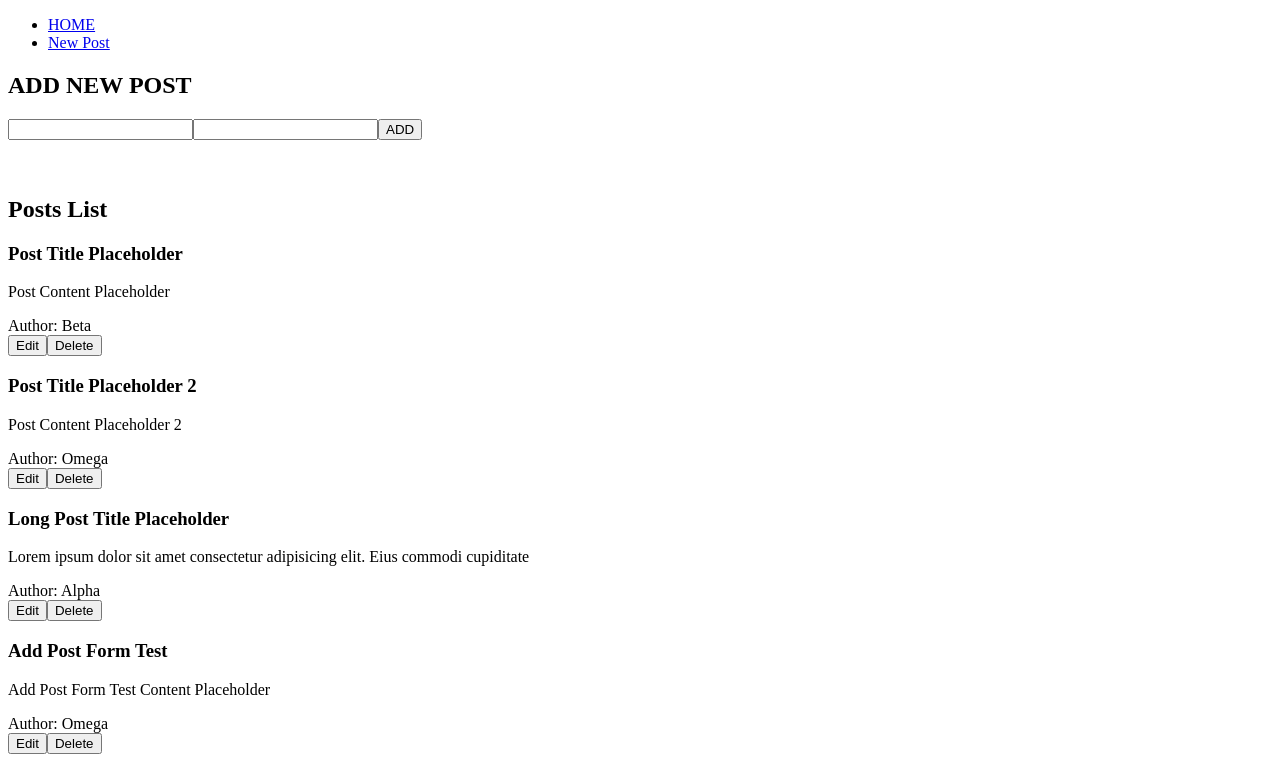
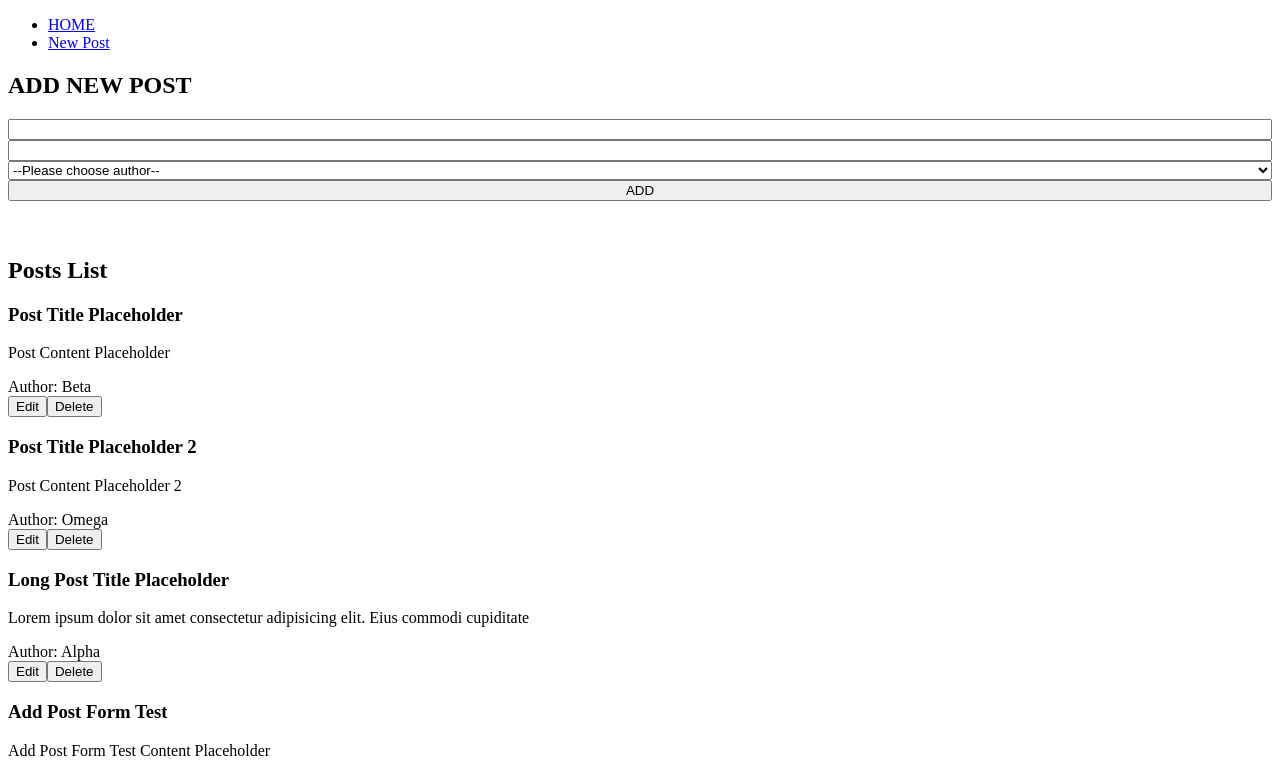
Before and after one commit to MohamedGamal-Dev/react-blog, a React (Vite) app: page / in a window 1280 px wide. Shown: the top 774 px of the page. Built offline with nearby package versions, Linux system fonts and the light colour scheme; data requests are answered from the project's data file.

Commit message:
Add Initial Author feature to post Create & Edit

```diff
--- a/db/db.json
+++ b/db/db.json
@@ -27,7 +27,7 @@
     {
       "userId": "XCMxarCjaY785a8tvZvX-",
       "id": "uC_sEX7-KH5YVEAp3orcN",
-      "title": "Add Post Form Test 2",
+      "title": "Add Post Form Test 202",
       "body": "Add Post Form Test Content Placeholder 2"
     }
   ],
--- a/package.json
+++ b/package.json
@@ -1,6 +1,6 @@
 {
   "name": "react-vite-blog",
-  "version": "0.44.0",
+  "version": "0.52.0",
   "private": true,
   "type": "module",
   "scripts": {
--- a/src/pages/PostCreate.tsx
+++ b/src/pages/PostCreate.tsx
@@ -6,36 +6,32 @@ import { useAppState } from '../hooks/useAppState';
 
 const PostCreate: React.FunctionComponent = () => {
   const { createPost } = useActions();
-  let { usersState } = useAppState();
+  const { usersState } = useAppState();
 
-  const [elementState, setElementState] = useState({
+  const initialState = {
+    userId: '',
     title: '',
     body: '',
-  });
+  };
+
+  const [elementState, setElementState] = useState(initialState);
 
   const handleFormSubmit = (event: React.FormEvent<HTMLFormElement>) => {
     event.preventDefault();
-    const { title, body } = elementState;
+    const { userId, title, body } = elementState;
 
     let newPost = {
-      userId: 'XCMxarCjaY785a8tvZvX-',
+      userId,
       id: nanoid(),
       title,
       body,
     };
 
     createPost(newPost);
-    resetElementState();
+    setElementState(initialState);
   };
 
-  const resetElementState = () => {
-    setElementState({
-      title: '',
-      body: '',
-    });
-  };
-
-  const handleChange = (event: React.ChangeEvent<HTMLInputElement>) => {
+  const handleSelectChange = (event: React.ChangeEvent<HTMLSelectElement>) => {
     const { name, value } = event.target;
 
     setElementState((prevElementState) => ({
@@ -44,20 +40,52 @@ const PostCreate: React.FunctionComponent = () => {
     }));
   };
 
+  const handleInputChange = (event: React.ChangeEvent<HTMLInputElement>) => {
+    const { name, value } = event.target;
+
+    setElementState((prevElementState) => ({
+      ...prevElementState,
+      [name]: value,
+    }));
+  };
+
+  const renderUsersOptionList = () => {
+    return usersState.map((user) => {
+      return (
+        <React.Fragment key={user.id}>
+          <option value={user.id}>{user.name}</option>
+        </React.Fragment>
+      );
+    });
+  };
+
   const renderCreatePostForm = () => {
     return (
       <>
-        <form onSubmit={handleFormSubmit}>
+        <form
+          onSubmit={handleFormSubmit}
+          style={{ display: 'flex', flexDirection: 'column' }}
+        >
           <input
             name="title"
             value={elementState.title}
-            onChange={handleChange}
+            onChange={handleInputChange}
           />
           <input
             name="body"
             value={elementState.body}
-            onChange={handleChange}
+            onChange={handleInputChange}
           />
+
+          <select
+            name="userId"
+            value={elementState.userId}
+            onChange={handleSelectChange}
+          >
+            <option value=""> --Please choose author-- </option>
+            {renderUsersOptionList()}
+          </select>
+
           <button>ADD</button>
         </form>
       </>
--- a/src/pages/PostEdit.tsx
+++ b/src/pages/PostEdit.tsx
@@ -3,7 +3,8 @@ import { useNavigate, useParams } from 'react-router-dom';
 
 import { useSelector } from '../hooks/useTypedStore';
 import { useActions } from '../hooks/useActions';
-// import { PostProps } from '../services';
+import { PostType } from '../services';
+import PostAuthor from './PostAuthor';
 
 const PostCreate: React.FunctionComponent = () => {
   const { editPost } = useActions();
@@ -19,17 +20,19 @@ const PostCreate: React.FunctionComponent = () => {
     return <>{'Sorry!!!, Post Not Found'}</>;
   }
 
-  const { title, body } = post;
+  const [elementState, setElementState] = useState<PostType>({
+    userId: post.userId,
+    id: post.id,
+    title: post.title,
+    body: post.body,
+  });
 
-  const [elementState, setElementState] = useState({
-    title,
-    body,
-  });
+  const { userId, id, title, body } = elementState;
 
   const handleFormSubmit = (event: React.FormEvent<HTMLFormElement>) => {
     event.preventDefault();
-    const { title, body } = elementState;
-    let editedPost = { ...post, title, body };
+
+    let editedPost = { userId, id, title, body };
 
     editPost(editedPost);
     navigate('/');
@@ -47,17 +50,15 @@ const PostCreate: React.FunctionComponent = () => {
   const renderEditPostForm = () => {
     return (
       <>
-        <form onSubmit={handleFormSubmit}>
-          <input
-            name="title"
-            value={elementState.title}
-            onChange={handleChange}
-          />
-          <input
-            name="body"
-            value={elementState.body}
-            onChange={handleChange}
-          />
+        <form
+          onSubmit={handleFormSubmit}
+          style={{ display: 'flex', flexDirection: 'column' }}
+        >
+          <input name="title" value={title} onChange={handleChange} />
+          <input name="body" value={body} onChange={handleChange} />
+          <div>
+            Author: <PostAuthor userId={userId} />
+          </div>
           <button>Save</button>
         </form>
       </>
```
